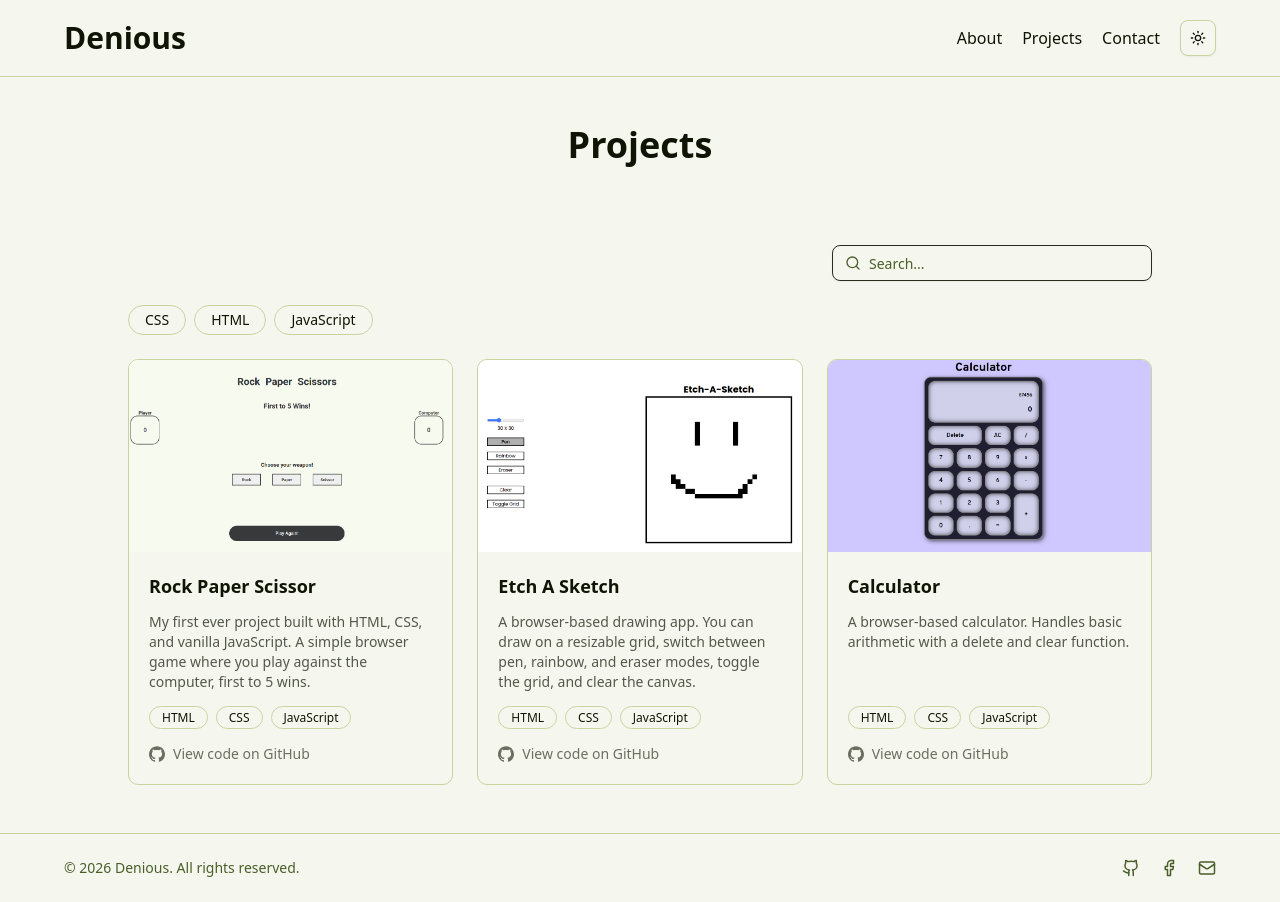
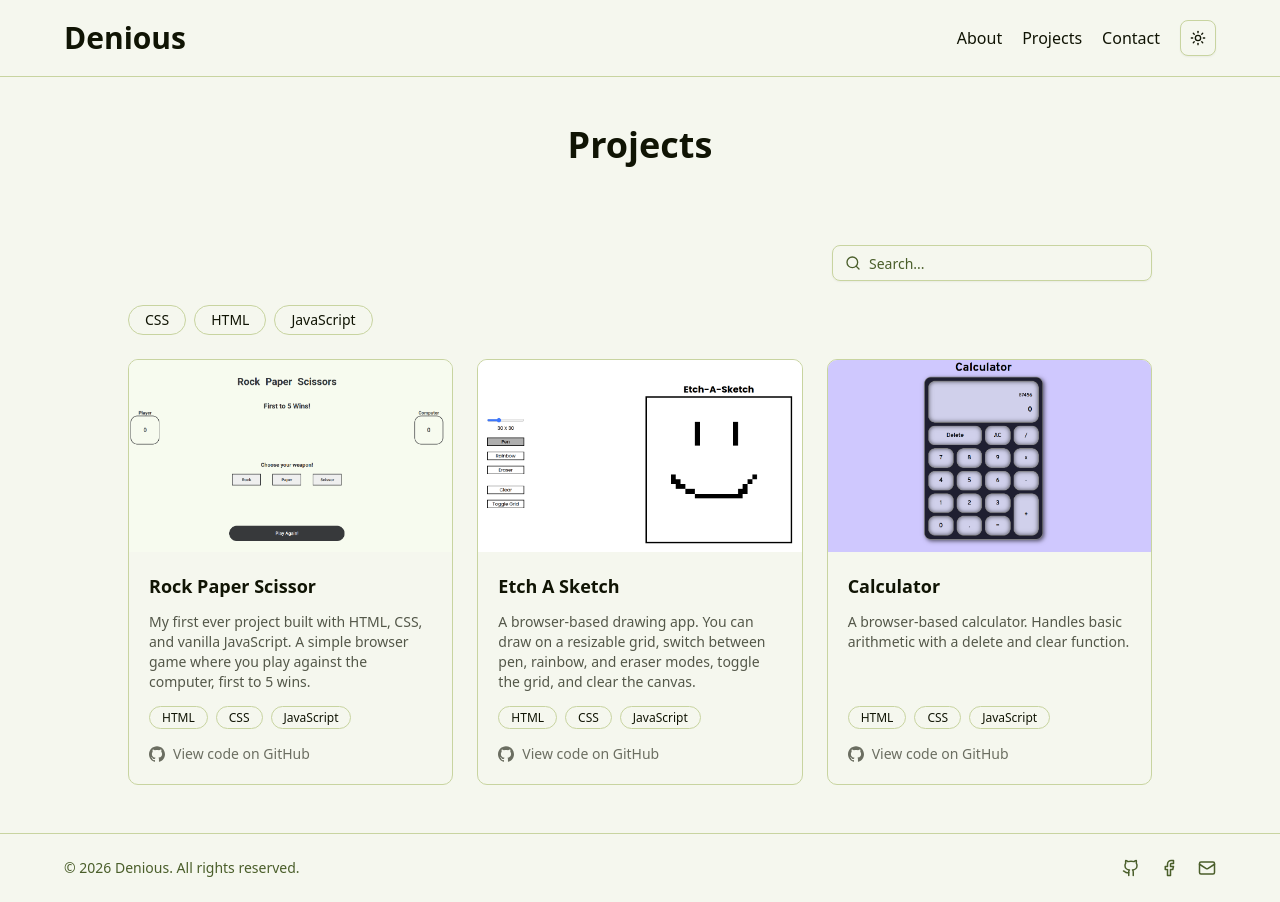
Before and after one commit to LourdenB15/portfolio, a Next.js app: page /projects in a window 1280 px wide. Built offline with nearby package versions, Linux system fonts and the light colour scheme.

Commit message:
Fix search input border color in light mode

```diff
--- a/components/ui/input-group.tsx
+++ b/components/ui/input-group.tsx
@@ -14,7 +14,7 @@ function InputGroup({ className, ...props }: React.ComponentProps<"div">) {
       data-slot="input-group"
       role="group"
       className={cn(
-        "group/input-group relative flex w-full items-center rounded-md border-1 border-[#282C1D] shadow-xs transition-[color,box-shadow] outline-none dark:bg-input/30",
+        "group/input-group relative flex w-full items-center rounded-md border border-border shadow-xs transition-[color,box-shadow] outline-none dark:bg-input/30",
         "h-9 min-w-0 has-[>textarea]:h-auto",
 
         // Variants based on alignment.
```
